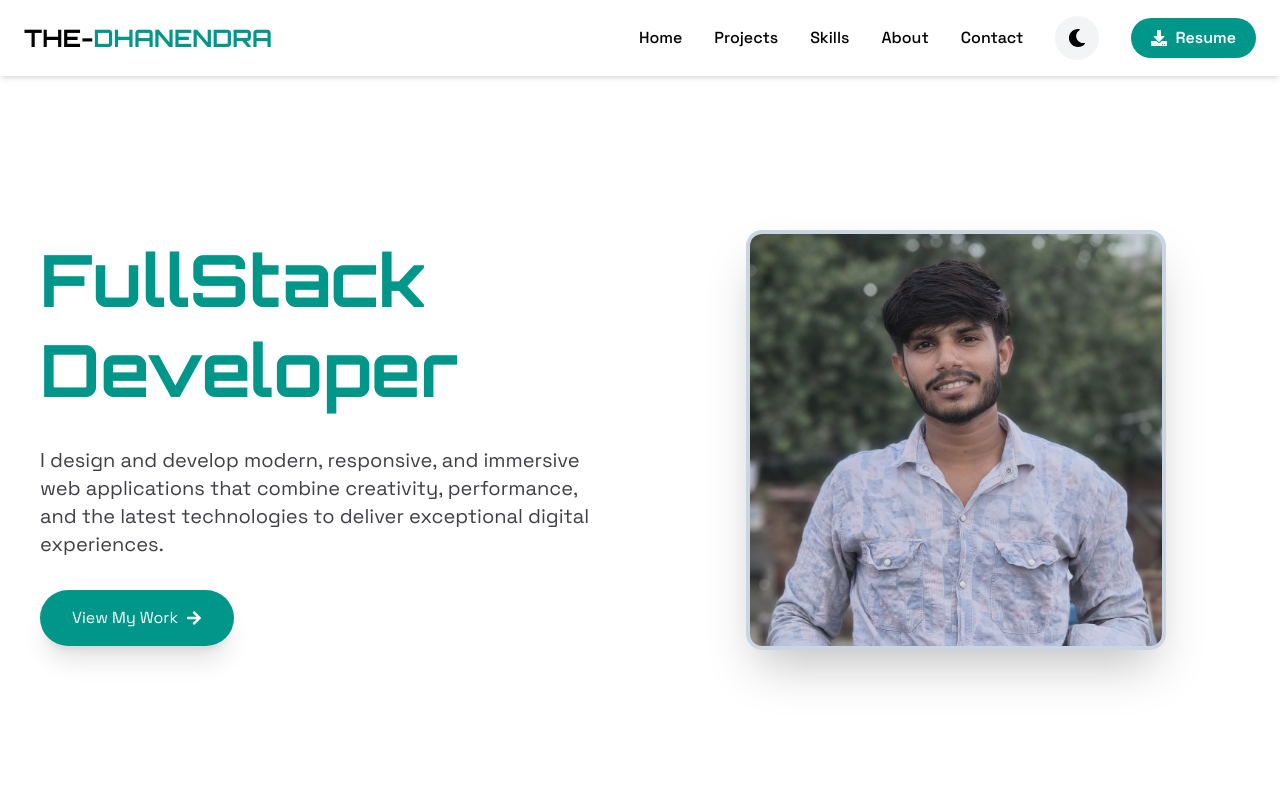
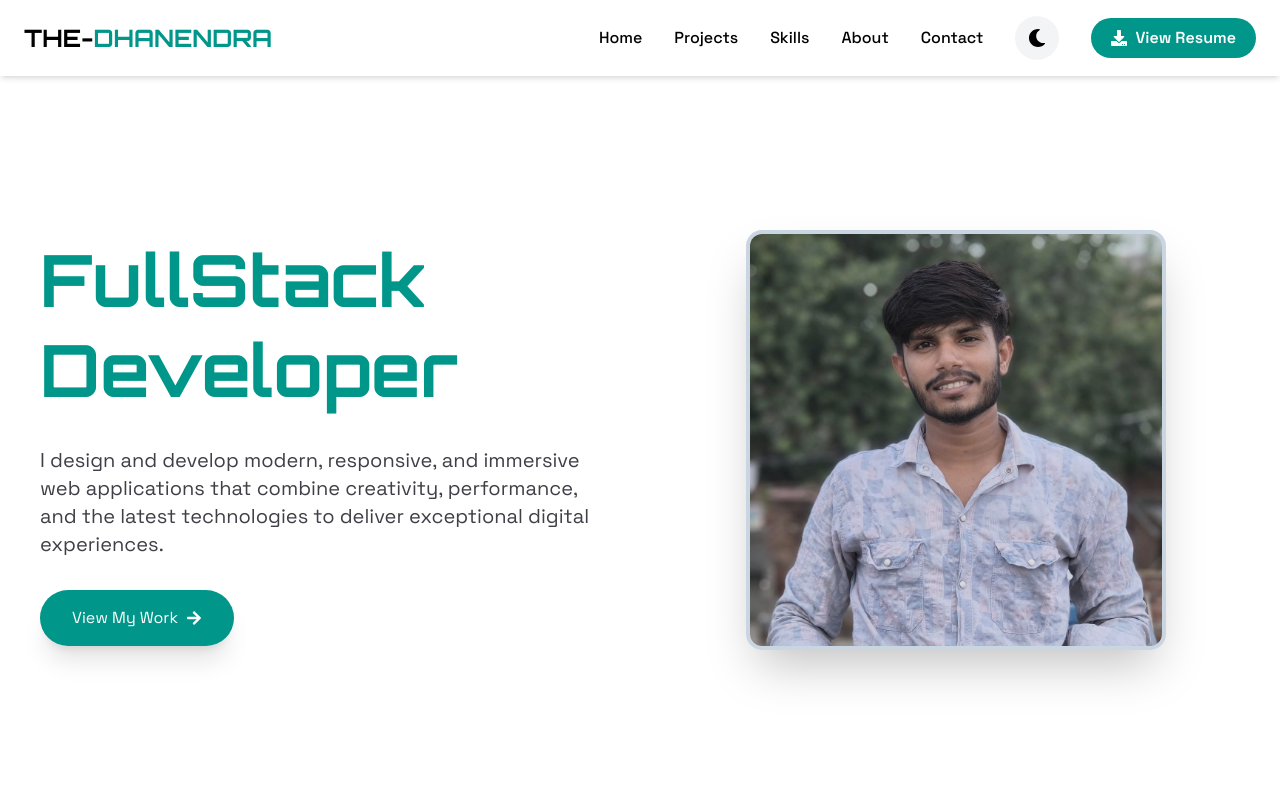
Before and after one commit to dhanendra9528/DhanendraPortfolio, a React (Vite) app: page / in a window 1280 px wide. Shown: the top 800 px of the page. Built offline with nearby package versions, Linux system fonts and the light colour scheme.

Commit message:
PORTFOLIO

```diff
--- a/src/components/About.jsx
+++ b/src/components/About.jsx
@@ -74,6 +74,7 @@ const About = () => {
                         <a
                             href="../Resume/Dhanendra Resume Full-Stack Web Developer Template .pdf"
                             target="_blank"
+                            download="Dhanendra_Kumar_Resume.pdf"
                             rel="noopener noreferrer"
                             className="
                             inline-flex
@@ -95,6 +96,7 @@ const About = () => {
                         >
                             Download Resume
                         </a>
+
 
                     </div>
 
--- a/src/components/Navbar.jsx
+++ b/src/components/Navbar.jsx
@@ -88,13 +88,13 @@ const Navbar = () => {
                     </button>
                     {/* Resume Button */}
                     <a
-                        href="../Resume/Dhanendra Resume Full-Stack Web Developer Template .pdf"
+                        href="/Resume.pdf"
                         target="_blank"
                         rel="noopener noreferrer"
                         className="flex items-center gap-2 bg-teal-600 hover:bg-teal-700 text-white dark:bg-teal-500 dark:hover:bg-teal-600 px-5 py-2 rounded-full font-semibold hover:bg-zinc-800 transition"
                     >
                         <FaDownload />
-                        Resume
+                        View Resume
                     </a>
 
                 </div>
```
Also changed, not shown: 1 other file (tests, documents, lock files or other folders).
